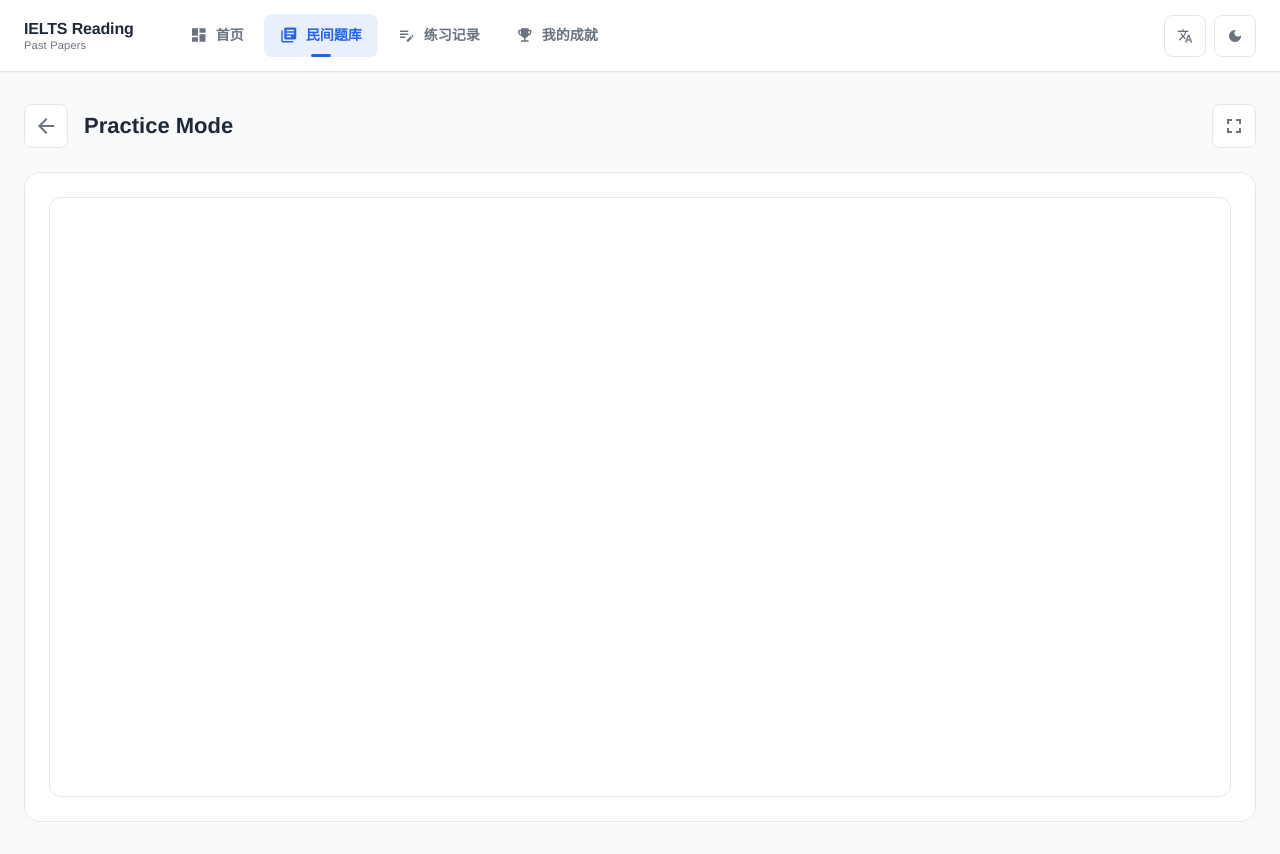
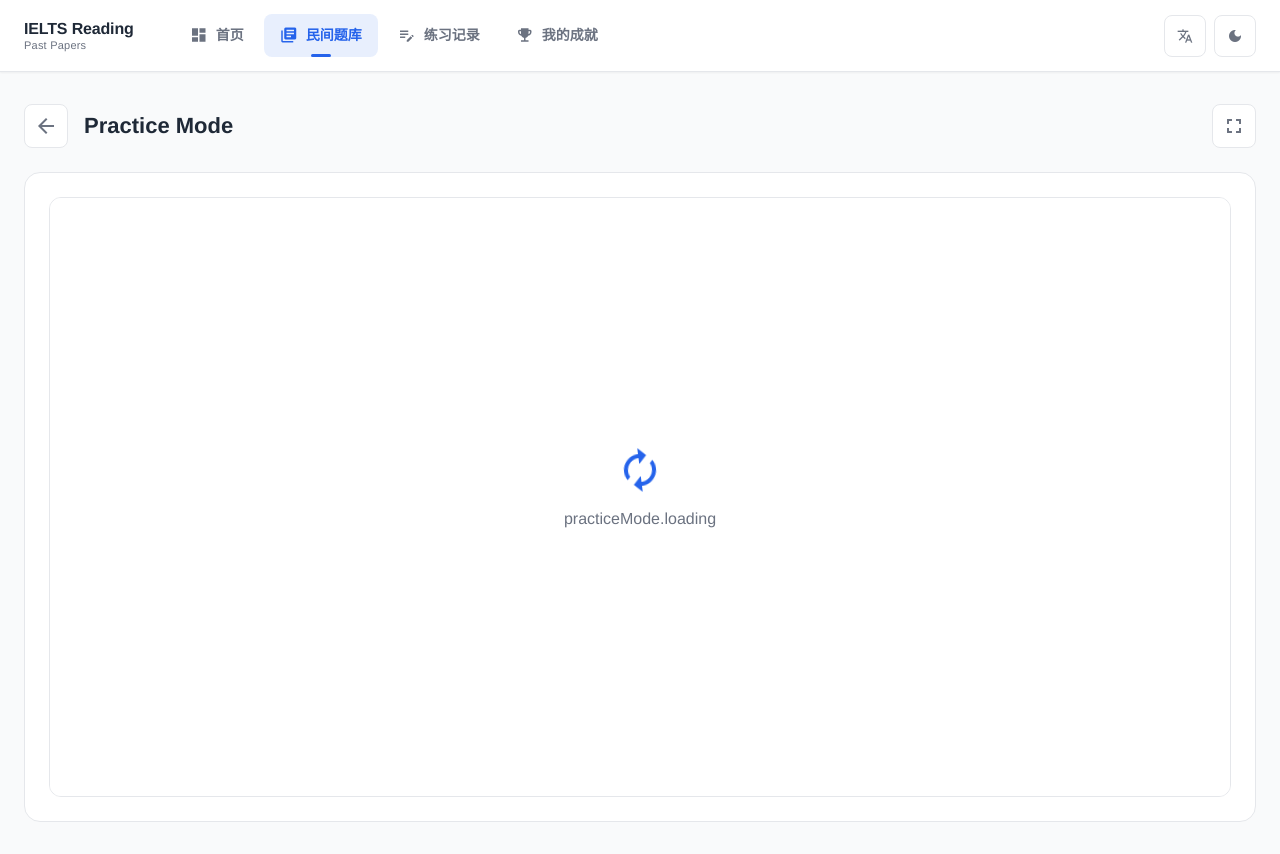
Before and after one commit to hwttop5/ielts-reading-past-papers, a Vue app: page /practice-mode in a window 1280 px wide. Built offline with nearby package versions, Linux system fonts and the light colour scheme.

Commit message:
feat: add loading state and achievement notification system

```diff
--- a/src/App.vue
+++ b/src/App.vue
@@ -5,13 +5,63 @@
 </template>
 
 <script setup lang="ts">
-import { provide } from 'vue'
+import { provide, onMounted, onUnmounted, h } from 'vue'
 import { provideI18n } from '@/i18n'
+import { eventBus, ACHIEVEMENT_UNLOCKED } from '@/utils/eventBus'
+import { notification } from 'ant-design-vue'
+import type { Achievement } from '@/store/achievementStore'
 
 // 提供全局 i18n
 const { t, currentLang } = provideI18n()
 provide('t', t)
 provide('currentLang', currentLang)
+
+const getRarityColor = (rarity: string) => {
+  switch (rarity) {
+    case 'legendary': return '#f59e0b' // amber-500
+    case 'epic': return '#8b5cf6' // violet-500
+    case 'rare': return '#3b82f6' // blue-500
+    default: return '#10b981' // emerald-500
+  }
+}
+
+const getRarityIcon = (rarity: string) => {
+  switch (rarity) {
+    case 'legendary': return 'military_tech'
+    case 'epic': return 'workspace_premium'
+    case 'rare': return 'star'
+    default: return 'emoji_events'
+  }
+}
+
+const handleAchievementUnlocked = (event: CustomEvent) => {
+  const achievement = event.detail?.achievement as Achievement
+  if (!achievement) return
+
+  notification.open({
+    message: t('achievement.unlocked'),
+    description: h('div', [
+      h('div', { style: 'font-weight: bold; margin-bottom: 4px;' }, t(achievement.titleKey)),
+      h('div', { style: 'font-size: 13px; color: #666;' }, t(achievement.descKey)),
+      h('div', { style: `margin-top: 8px; color: ${getRarityColor(achievement.rarity)}; font-size: 12px; font-weight: 600;` }, `+${achievement.points} pts`)
+    ]),
+    icon: () => h('span', {
+      class: 'material-icons',
+      style: `color: ${getRarityColor(achievement.rarity)}; font-size: 24px;`
+    }, getRarityIcon(achievement.rarity)),
+    duration: 4.5,
+    placement: 'topRight',
+    class: 'achievement-notification'
+  })
+}
+
+onMounted(() => {
+  eventBus.on(ACHIEVEMENT_UNLOCKED, handleAchievementUnlocked)
+})
+
+onUnmounted(() => {
+  eventBus.off(ACHIEVEMENT_UNLOCKED, handleAchievementUnlocked)
+})
 </script>
 
 <style>
--- a/src/store/achievementStore.ts
+++ b/src/store/achievementStore.ts
@@ -1,5 +1,6 @@
 import { defineStore } from 'pinia'
 import { usePracticeStore } from './practiceStore'
+import { eventBus, ACHIEVEMENT_UNLOCKED } from '@/utils/eventBus'
 
 export type Rarity = 'common' | 'rare' | 'epic' | 'legendary'
 
@@ -100,7 +101,7 @@ export const useAchievementStore = defineStore('achievement', {
         a.unlockedAt = Date.now()
         this.totalPoints += a.points
         this.save()
-        // Here we could trigger a notification via a global event bus or simple callback
+        eventBus.emit(ACHIEVEMENT_UNLOCKED, { achievement: a })
         return true
       }
       return false
--- a/src/utils/eventBus.ts
+++ b/src/utils/eventBus.ts
@@ -15,3 +15,5 @@ export const eventBus = {
 
 // 练习记录更新事件
 export const PRACTICE_UPDATED = 'practice-updated'
+// 成就解锁事件
+export const ACHIEVEMENT_UNLOCKED = 'achievement-unlocked'
--- a/src/views/Browse.vue
+++ b/src/views/Browse.vue
@@ -84,8 +84,10 @@
             <button class="view-pdf-btn" @click.stop="viewPdf(q)" :title="t('browse.viewPdf')" :disabled="!q.pdfPath">
               <span class="material-icons" style="font-size: 18px;">picture_as_pdf</span>
             </button>
-            <button class="start-button" @click.stop="start(q)">
-              {{ t('browse.startPractice') }} <span class="material-icons" style="font-size: 16px; vertical-align: middle;">arrow_forward</span>
+            <button class="start-button" @click.stop="start(q)" :disabled="isNavigating">
+              {{ t('browse.startPractice') }}
+              <span v-if="!isNavigating" class="material-icons" style="font-size: 16px; vertical-align: middle;">arrow_forward</span>
+              <span v-else class="material-icons rotating" style="font-size: 16px; vertical-align: middle;">autorenew</span>
             </button>
           </div>
         </div>
@@ -145,6 +147,7 @@ const searchText = ref<string>('')
 const currentPage = ref<number>(1)
 const pageSize = ref<number>(12)
 const isRestoring = ref(false)
+const isNavigating = ref(false)
 
 onMounted(() => {
   store.loadQuestions()
@@ -272,7 +275,11 @@ const paginatedQuestions = computed(() => {
   return filtered.value.slice(start, end)
 })
 
-const start = (q: any) => {
+const start = async (q: any) => {
+  if (isNavigating.value) return
+  isNavigating.value = true
+
+  try {
     const query: Record<string, string> = {
       id: q.id,
       from: 'browse',
@@ -282,7 +289,11 @@ const start = (q: any) => {
     if (category.value !== 'all') query.category = category.value
     if (difficulty.value !== 'all') query.difficulty = difficulty.value
     if (searchText.value.trim()) query.search = searchText.value
-  router.push({ path: '/practice-mode', query })
+    await router.push({ path: '/practice-mode', query })
+  } catch (e) {
+    isNavigating.value = false
+    console.error(e)
+  }
 }
 
 const openPDFSafely = (pdfPath: string, examTitle: string) => {
@@ -653,6 +664,21 @@ if (!rawName) {
   transform: translateX(2px);
 }
 
+.start-button:disabled {
+  opacity: 0.7;
+  cursor: not-allowed;
+  transform: none;
+}
+
+.rotating {
+  animation: spin 1s linear infinite;
+}
+
+@keyframes spin {
+  from { transform: rotate(0deg); }
+  to { transform: rotate(360deg); }
+}
+
 .pagination-section {
   display: flex;
   justify-content: center;
--- a/src/views/PracticeMode.vue
+++ b/src/views/PracticeMode.vue
@@ -17,6 +17,12 @@
 
     <div class="practice-section">
       <div class="question-content-wrapper" ref="contentWrapper">
+        <div v-if="isLoading" class="loading-overlay">
+          <div class="loading-content">
+            <span class="material-icons loading-spinner">autorenew</span>
+            <p>{{ t('practiceMode.loading') || 'Loading...' }}</p>
+          </div>
+        </div>
         <iframe
           ref="questionIframe"
           v-if="question?.htmlPath"
@@ -55,8 +61,10 @@ const elapsed = ref(0)
 const answers = ref<number[]>([])
 const correctAnswers = ref<number[]>([])
 const isFullscreen = ref(false)
+const isLoading = ref(true)
 
 let timer: number | null = null
+let loadingTimeout: number | null = null
 
 onMounted(() => {
   questionStore.loadQuestions()
@@ -74,6 +82,15 @@ onMounted(() => {
       }, 1000)
     }
   }
+
+  // 加载超时处理
+  loadingTimeout = window.setTimeout(() => {
+    if (isLoading.value) {
+      isLoading.value = false
+      message.warning(t('practiceMode.loadingTimeout') || 'Loading timed out, please refresh if content is missing')
+    }
+  }, 10000)
+
   // 始终监听 message 事件
   window.addEventListener('message', handleIframeMessage, false)
   document.addEventListener('fullscreenchange', handleFullscreenChange)
@@ -87,6 +104,9 @@ onUnmounted(() => {
 
   if (timer) {
     clearInterval(timer)
+  }
+  if (loadingTimeout) {
+    clearTimeout(loadingTimeout)
   }
   document.removeEventListener('fullscreenchange', handleFullscreenChange)
   if (isFullscreen.value) {
@@ -201,6 +221,11 @@ const saveResultToLocalStorage = (userAnswers: Record<string, string>) => {
 }
 
 const onIframeLoad = () => {
+  isLoading.value = false
+  if (loadingTimeout) {
+    clearTimeout(loadingTimeout)
+    loadingTimeout = null
+  }
   try {
     if (questionIframe.value?.contentWindow) {
       // 监听 message 事件（备用方案）
@@ -502,6 +527,7 @@ const goBack = () => {
 }
 
 .question-content-wrapper {
+  position: relative;
   background: white;
   border: 1px solid var(--border-color);
   border-radius: 12px;
@@ -546,4 +572,34 @@ const goBack = () => {
     height: 60vh;
   }
 }
+
+.loading-overlay {
+  position: absolute;
+  top: 0;
+  left: 0;
+  width: 100%;
+  height: 100%;
+  background: rgba(255, 255, 255, 0.9);
+  display: flex;
+  justify-content: center;
+  align-items: center;
+  z-index: 10;
+}
+
+.loading-content {
+  text-align: center;
+  color: var(--text-secondary);
+}
+
+.loading-spinner {
+  font-size: 48px;
+  color: var(--primary-color);
+  animation: spin 1s linear infinite;
+  margin-bottom: 12px;
+}
+
+@keyframes spin {
+  from { transform: rotate(0deg); }
+  to { transform: rotate(360deg); }
+}
 </style>
```
Lines whose indentation alone changed are shown as unchanged.
